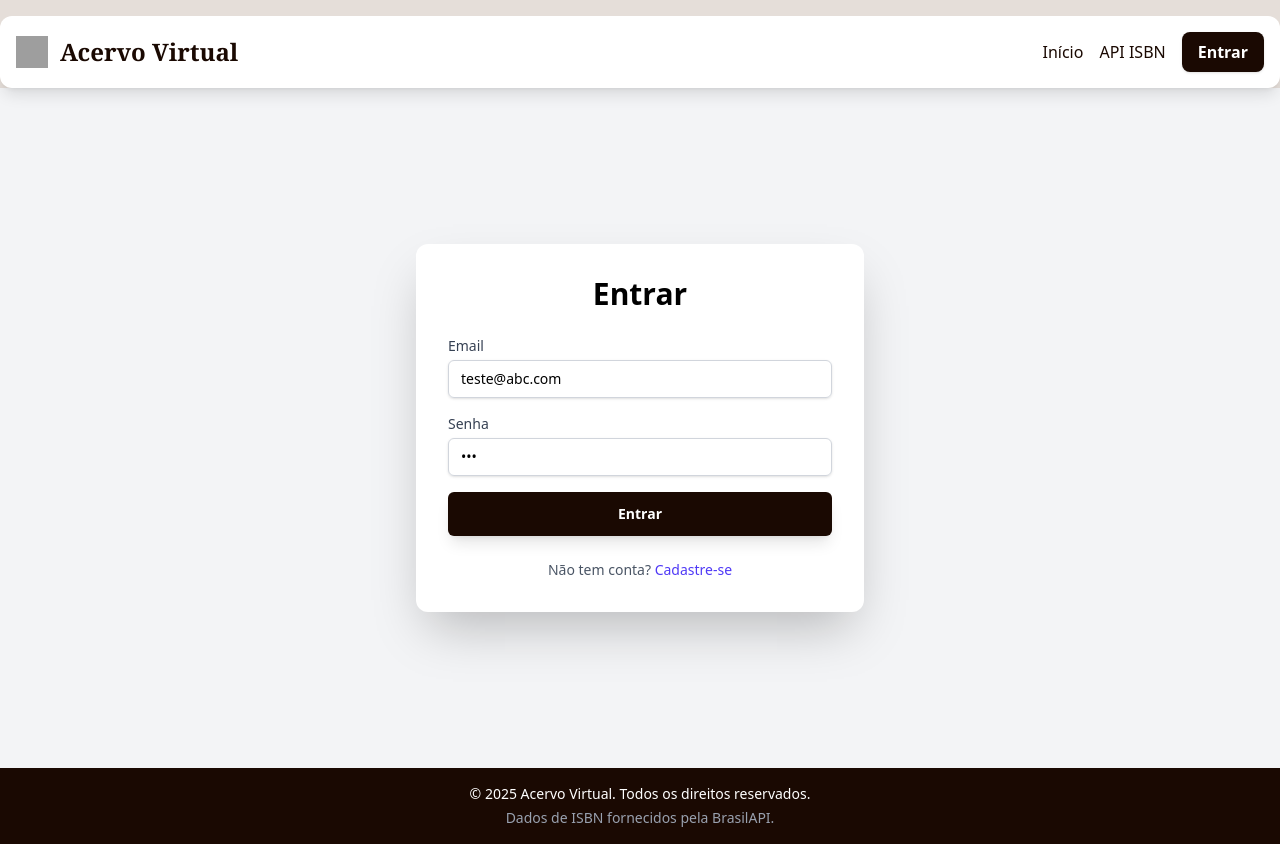
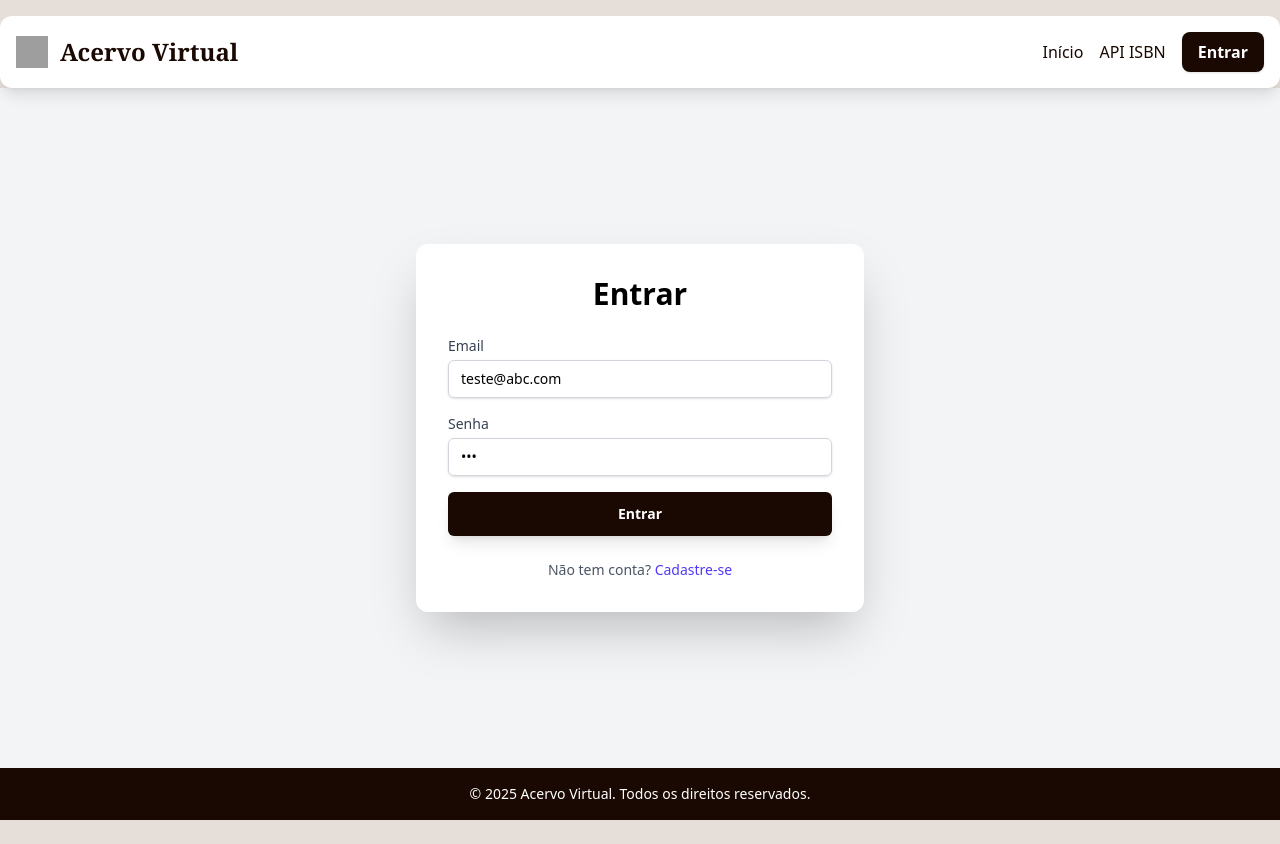
Before and after one commit to CauaHm/Trabalho-np2-de-vdd, a React (Vite) app: page /login in a window 1280 px wide. After the commit the page ends 820 px from the top, so only its background shows below. Built offline with nearby package versions, Linux system fonts and the light colour scheme; grey boxes are pictures that could not be loaded.

Commit message:
Arrumando_footer

```diff
--- a/src/Components/Footer.jsx
+++ b/src/Components/Footer.jsx
@@ -5,7 +5,6 @@ export default function Footer() {
     <footer className="bg-[#1a0902] text-white p-4">
       <div className="container mx-auto text-center text-sm">
         <p>&copy; {new Date().getFullYear()} Acervo Virtual. Todos os direitos reservados.</p>
-        <p className="mt-1 text-gray-400">Dados de ISBN fornecidos pela BrasilAPI.</p>
       </div>
     </footer>
   );
```
